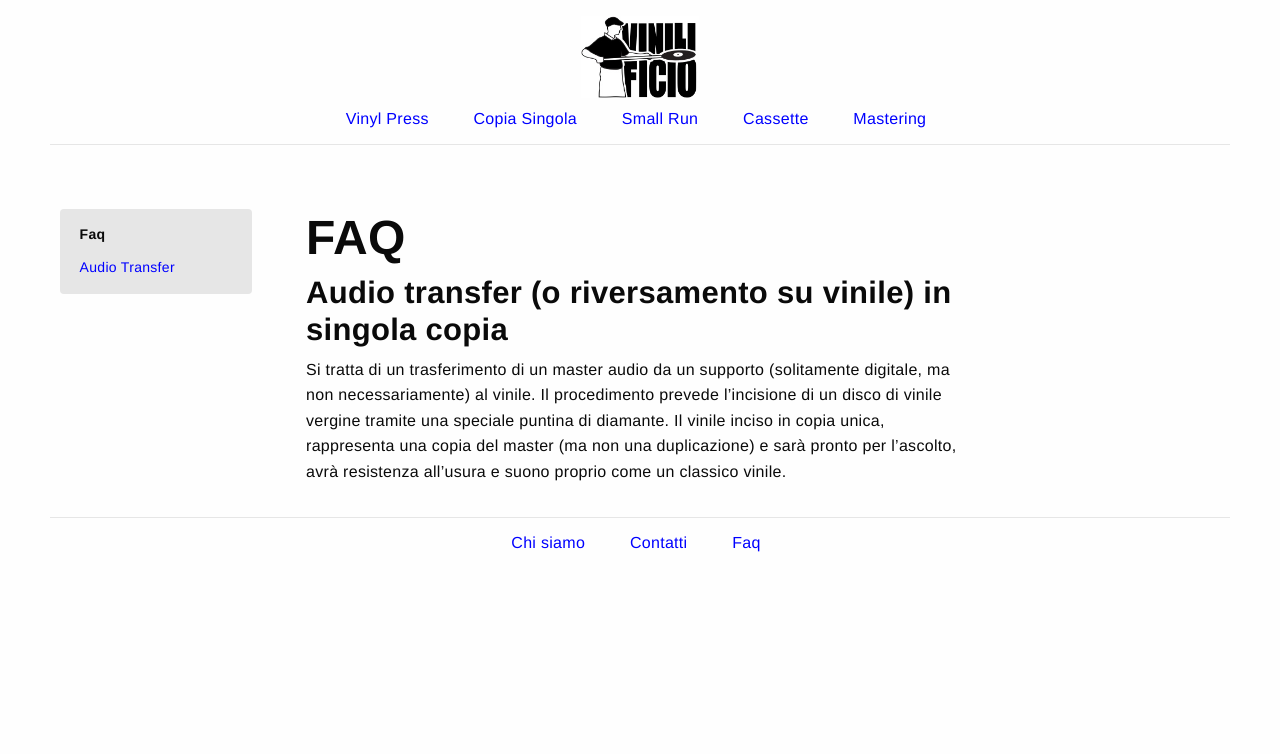
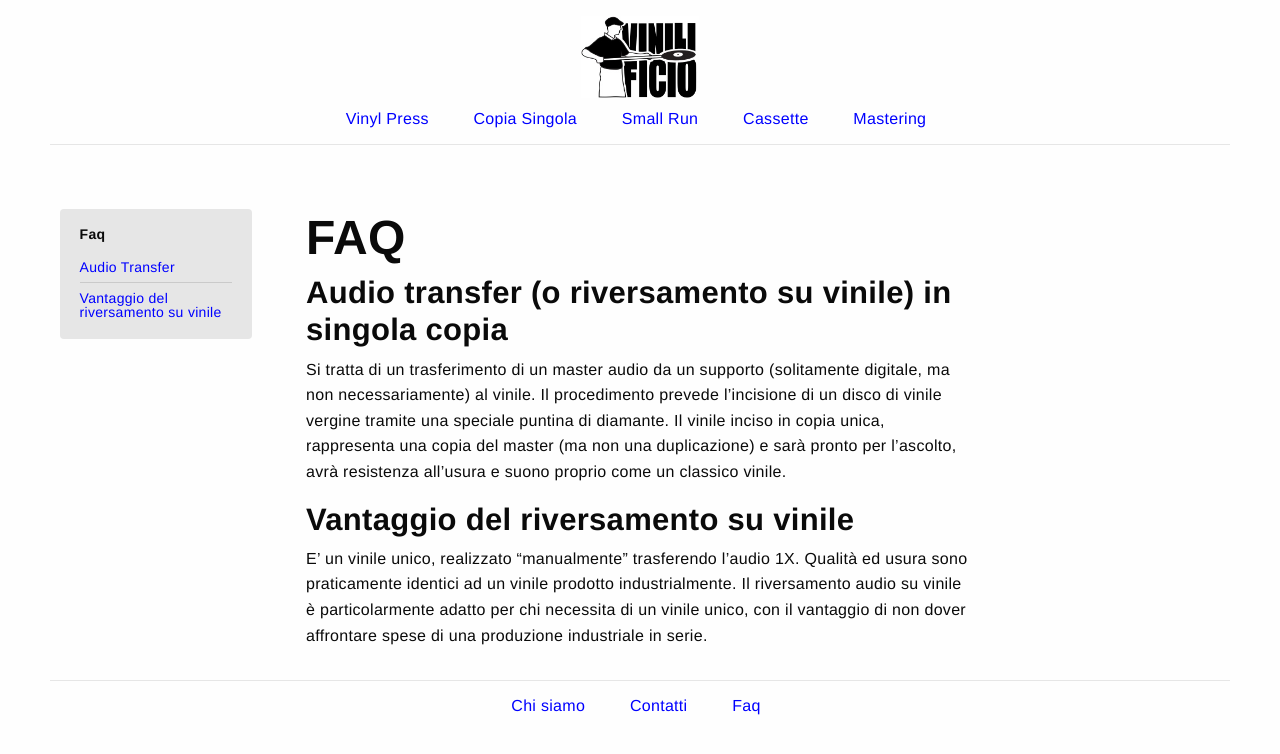
Before and after one commit to Vinilificio/Vinilificio.github.io, a Jekyll site: the page built from _pages/faq.md, in a window 1280 px wide. Shown: the top 754 px of the page. Built offline with Jekyll 4.4.1, drawn with Linux system fonts in a browser that asks for light colours.

Commit message:
Update faq.md

```diff
--- a/_pages/faq.md
+++ b/_pages/faq.md
@@ -5,6 +5,8 @@
 menu:
 - titolo: Audio Transfer
   id: audio-transfer
+- titolo: Vantaggio del riversamento su vinile
+  id: vantaggio-del-riversamento-su-vinile
 published: true
 ---
 
@@ -12,3 +14,6 @@
 
 ### Audio transfer (o riversamento su vinile) in singola copia
 Si tratta di un trasferimento di un master audio da un supporto (solitamente digitale, ma non necessariamente) al vinile. Il procedimento prevede l’incisione di un disco di vinile vergine tramite una speciale puntina di diamante. Il vinile inciso in copia unica, rappresenta una copia del master (ma non una duplicazione) e sarà pronto per l’ascolto, avrà resistenza all’usura e suono proprio come un classico vinile.
+
+### Vantaggio del riversamento su vinile
+E’ un vinile unico, realizzato “manualmente” trasferendo l’audio 1X. Qualità ed usura sono praticamente identici ad un vinile prodotto industrialmente. Il riversamento audio su vinile è particolarmente adatto per chi necessita di un vinile unico, con il vantaggio di non dover affrontare spese di una produzione industriale in serie.
```
